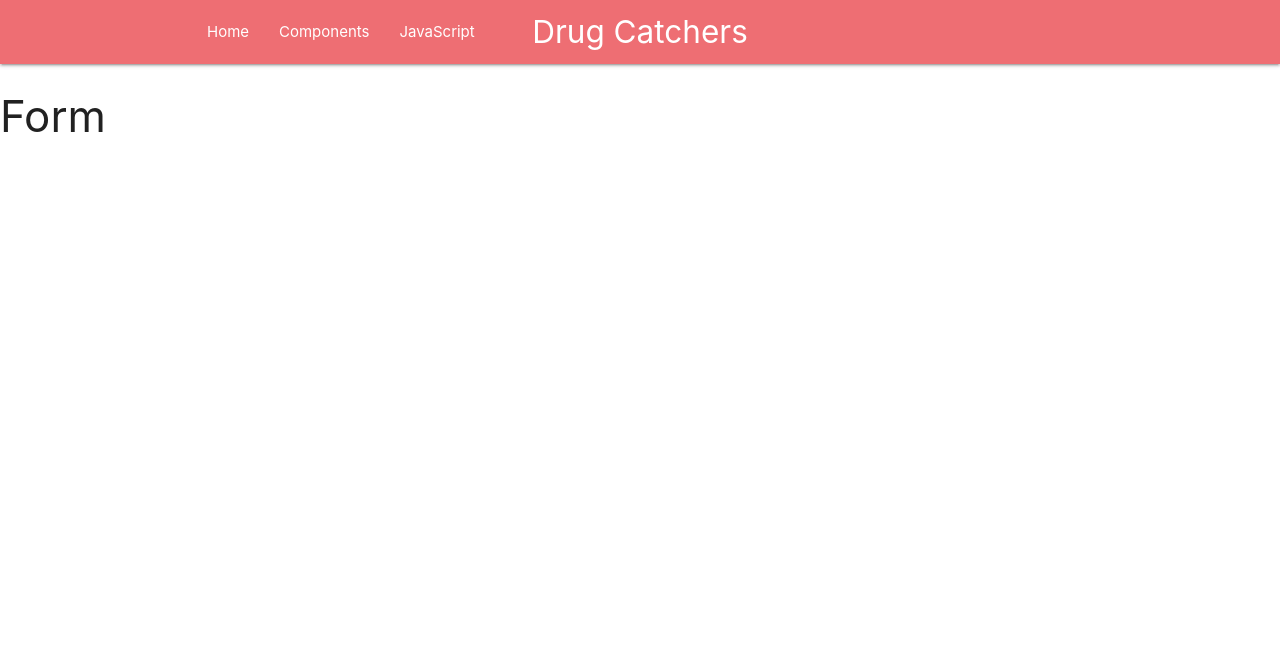
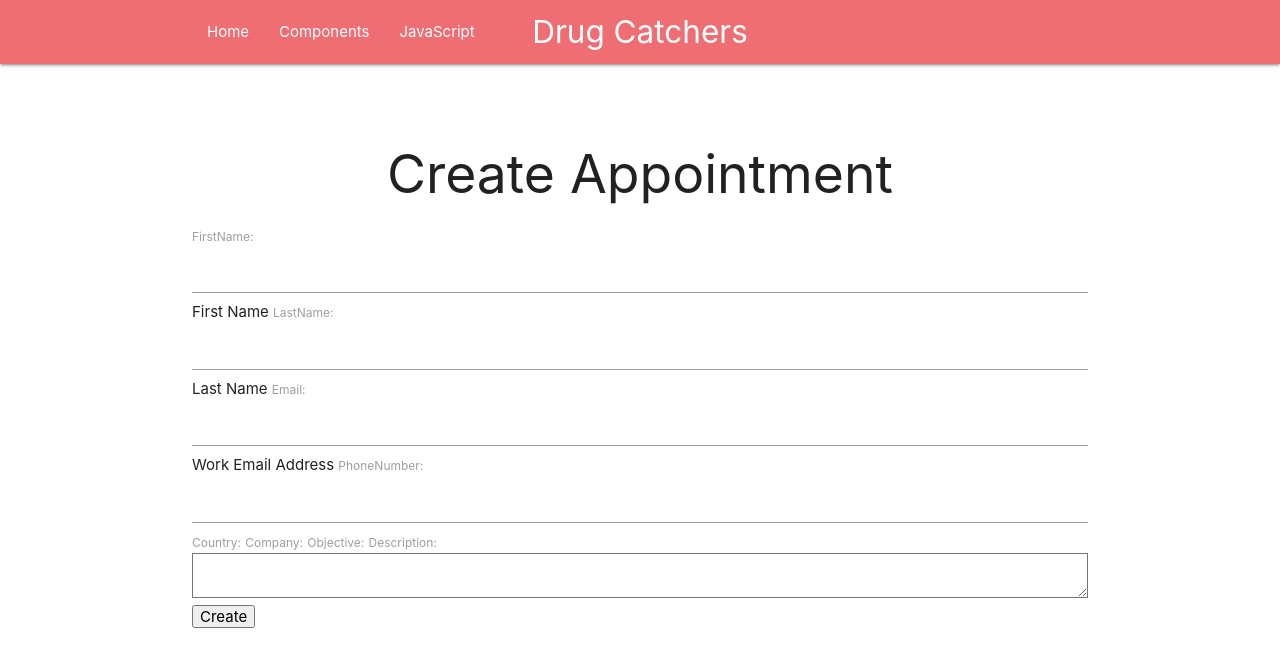
Before and after one commit to karimkohel/drugCatcher, a Django app: page /request in a window 1280 px wide. Shown: the top 667 px of the page. Run offline with Django 3.2, Linux system fonts and the light colour scheme; data that the repository does not hold is empty.

Commit message:
added whole form/view/url for app model

```diff
--- a/home/admin.py
+++ b/home/admin.py
@@ -1,3 +1,8 @@
 from django.contrib import admin
+from home.models import Appointment, Company, Country, Objective
 
 # Register your models here.
+admin.site.register(Appointment)
+admin.site.register(Company)
+admin.site.register(Country)
+admin.site.register(Objective)
--- a/home/models.py
+++ b/home/models.py
@@ -5,18 +5,24 @@ from phonenumber_field.modelfields import PhoneNumberField
 # and i did just that
 
 # Create your models here.
-class Country(models.Model):
-    name = models.CharField(max_length=60)
+class Company(models.Model):
+    name = models.CharField(max_length=150)
 
     def __str__(self):
         return self.name
 
-class Company(models.Model):
-    name = models.CharField(max_length=150)
-    country = models.ForeignKey(Country, on_delete=models.CASCADE)
+class Country(models.Model):
+    name = models.CharField(max_length=60)
+    comapny = models.ManyToManyField(Company)
 
     def __str__(self):
         return self.name
+
+class Objective(models.Model):
+    Type = models.CharField(max_length=60)
+
+    def __str__(self):
+        return self.Type
 
 class Appointment(models.Model):
 
@@ -26,8 +32,8 @@ class Appointment(models.Model):
     phoneNumber = PhoneNumberField()
     country = models.ForeignKey(Country, on_delete=models.SET_NULL, null=True)
     company = models.ForeignKey(Company, on_delete=models.SET_NULL, null=True)
-
-
+    objective = models.ForeignKey(Objective, on_delete=models.SET_NULL, null=True)
+    description = models.TextField(max_length='600')
 
     def __str__(self):
         return self.firstName + " " + self.lastName
--- a/home/urls.py
+++ b/home/urls.py
@@ -1,9 +1,9 @@
 from django.urls import path
-from .views import index, appointmentReq
+from .views import index, CreateAppointment
 
 app_name = 'home'
 
 urlpatterns = [
     path('', index, name='index'),
-    path('request', appointmentReq, name='appReq'),
+    path('request', CreateAppointment.as_view(template_name='home/createAppointment.html'), name='createAppointment'),
 ]
--- a/home/views.py
+++ b/home/views.py
@@ -1,4 +1,5 @@
 from django.shortcuts import render
+from django.urls import reverse_lazy
 from django.views.generic.edit import CreateView
 from .models import Appointment
 
@@ -7,12 +8,9 @@ from .models import Appointment
 def index(request):
     return render(request, 'home/index.html')
 
-def appointmentReq(request):
-    return render(request, 'home/appReq.html')
-
 # or better to do
 
-# class CreateAppointment(CreateView):
-#     model = Appointment
-
-# and create an ajax view to change company
+class CreateAppointment(CreateView):
+    model = Appointment
+    fields = '__all__'
+    succes_url = reverse_lazy('index') # screen3
--- a/templates/home/appReq.html
+++ /dev/null
@@ -1,10 +0,0 @@
-{% extends 'base/base.html' %}
-
-{% block content %}
-
-<div class="continer">
-    <h3>Form</h3>
-</div>
-
-
-{% endblock content %}
--- /dev/null
+++ b/templates/home/createAppointment.html
@@ -0,0 +1,20 @@
+{% extends 'base/base.html' %}
+
+{% block content %}
+
+<br><br>
+
+<div class="container">
+    <h2 class="center">Create Appointment</h2>
+</div>
+
+<div class="container">
+    <form method="post">
+        {% csrf_token %}
+        {{ form }}
+        <button type="submit">Create</button>
+    </form>
+</div>
+
+
+{% endblock content %}
--- a/templates/home/index.html
+++ b/templates/home/index.html
@@ -14,7 +14,7 @@
 
 <br><br>
 <div class="container center">
-    <a class="waves-effect waves-light btn" href="{% url 'home:appReq' %}"><i class="material-icons right">send</i>Request Appointment</a>
+    <a class="waves-effect waves-light btn" href="{% url 'home:createAppointment' %}"><i class="material-icons right">send</i>Request Appointment</a>
 </div>
 
 
```
Also changed, not shown: README.md, home/migrations/0001_initial.py (added), home/migrations/0002_auto_20210215_2359.py (added), home/migrations/0003_auto_20210216_0005.py (added).
